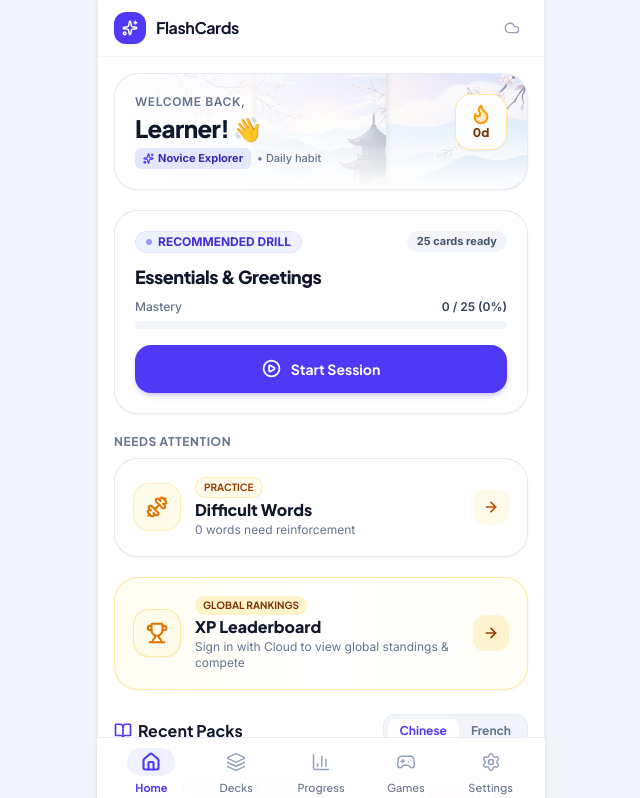
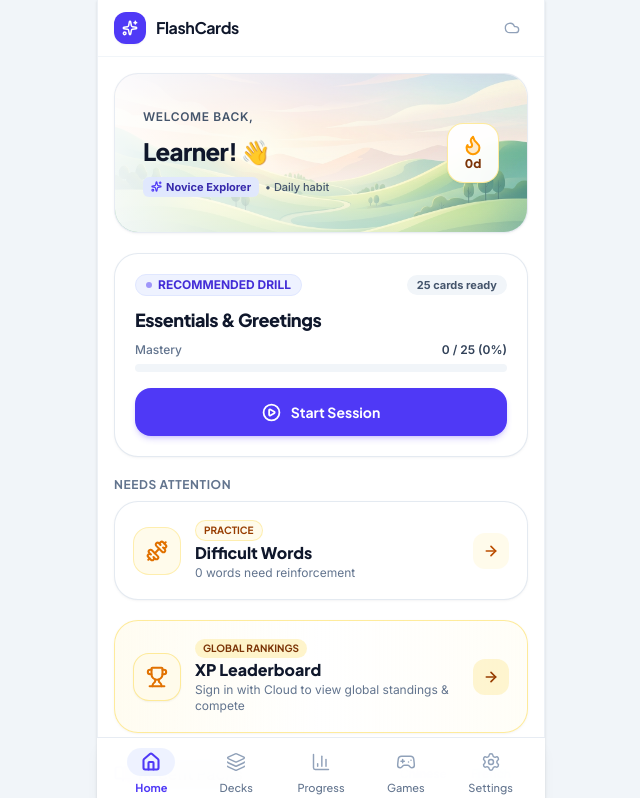
Before and after one commit to RussellJapheth/flash-two, a SvelteKit app: page / in a window 1280 px wide. Shown: the top 798 px of the page, without its empty margins (319-959 px from the left). Built offline with nearby package versions, Linux system fonts and the light colour scheme.

Commit message:
style(home): enhance greeting hero card layout and landscape backdrop

```diff
--- a/src/routes/+page.svelte
+++ b/src/routes/+page.svelte
@@ -238,49 +238,53 @@
 <main class="flex-1 space-y-5 px-4 pt-4 pb-8">
 	<!-- 1. GREETING HERO -->
 	<section
-		class="shadow-card relative overflow-hidden rounded-3xl border border-slate-200/80 bg-white p-5"
+		class="shadow-card relative flex min-h-[160px] flex-col justify-between overflow-hidden rounded-3xl border border-slate-200/80 bg-white p-6 sm:p-7"
 	>
 		<!-- Mild Scenic Landscape Background Layer -->
 		<div class="pointer-events-none absolute inset-0 z-0 overflow-hidden">
 			<img
 				src="/images/greeting-bg.jpg"
 				alt=""
-				class="h-full w-full object-cover object-right opacity-85"
+				class="h-full w-full object-cover object-center opacity-95"
 			/>
-			<div class="absolute inset-0 bg-gradient-to-r from-white via-white/60 to-transparent"></div>
-			<div class="absolute inset-0 bg-gradient-to-t from-white via-white/30 to-transparent"></div>
+			<div
+				class="absolute inset-0 bg-gradient-to-r from-white/90 via-white/45 to-transparent"
+			></div>
+			<div class="absolute inset-0 bg-gradient-to-t from-white/25 via-transparent to-transparent"></div>
 		</div>
 
-		<div class="relative z-10 flex items-start justify-between">
-			<div class="space-y-0.5">
-				<p class="font-body text-xs font-semibold tracking-wider text-slate-500 uppercase">
+		<div class="relative z-10 flex h-full flex-1 items-stretch justify-between">
+			<div class="flex flex-col justify-around py-0.5">
+				<p class="font-body text-xs font-semibold tracking-wider text-slate-600 uppercase">
 					{username ? 'Good day,' : 'Welcome back,'}
 				</p>
 				<h2 class="font-headline text-2xl font-extrabold tracking-tight text-slate-900 capitalize">
 					{username ? `${username}! 👋` : 'Learner! 👋'}
 				</h2>
-				<div class="flex items-center gap-1.5 pt-0.5">
+				<div class="flex items-center gap-1.5">
 					<span
 						class="inline-flex items-center gap-1 rounded-md bg-indigo-100/90 px-2 py-0.5 text-[11px] font-bold text-indigo-800 backdrop-blur-xs"
 					>
 						<Sparkles size={11} strokeWidth={2.5} class="text-indigo-600" />
 						{streakStats.tierName}
 					</span>
-					<span class="text-[11px] font-medium text-slate-500">• Daily habit</span>
+					<span class="text-[11px] font-medium text-slate-600">• Daily habit</span>
 				</div>
 			</div>
 
 			<!-- Streak Motivation Trigger -->
+			<div class="flex items-center">
 				<button
 					type="button"
 					onclick={() => (isStreakModalOpen = true)}
-				class="flex cursor-pointer flex-col items-center justify-center rounded-2xl border border-amber-200/80 bg-white/90 px-3.5 py-2 text-center shadow-xs backdrop-blur-xs transition-transform hover:scale-105 active:scale-95"
+					class="flex cursor-pointer flex-col items-center justify-center rounded-2xl border border-amber-200/80 bg-white/95 px-3.5 py-2.5 text-center shadow-xs backdrop-blur-xs transition-transform hover:scale-105 active:scale-95"
 				>
 					<Flame size={22} strokeWidth={2.25} class="fill-amber-500/20 text-amber-500" />
 					<span class="font-headline text-xs font-extrabold text-amber-900">
 						{streakStats.currentStreak}d
 					</span>
 				</button>
+			</div>
 		</div>
 	</section>
 
```
Also changed, not shown: static/images/greeting-bg.jpg. Lines whose indentation alone changed are shown as unchanged.
